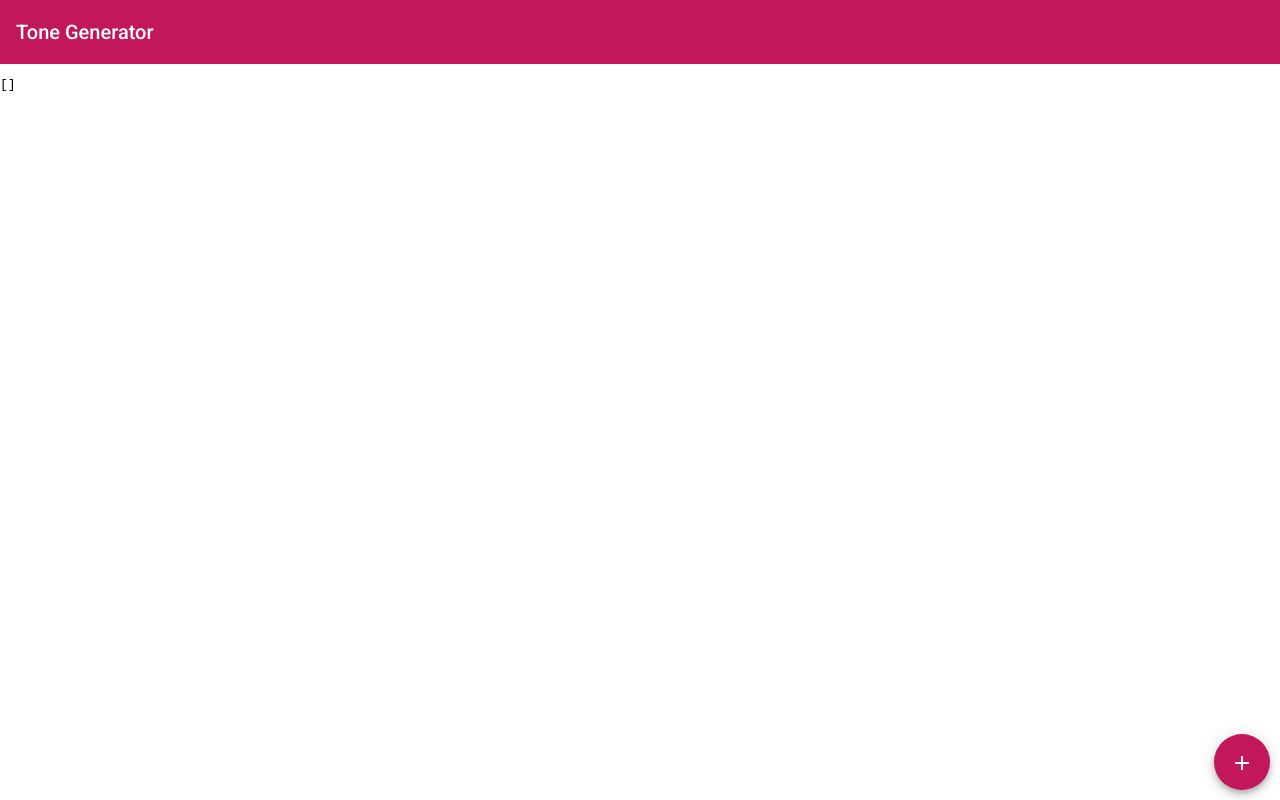
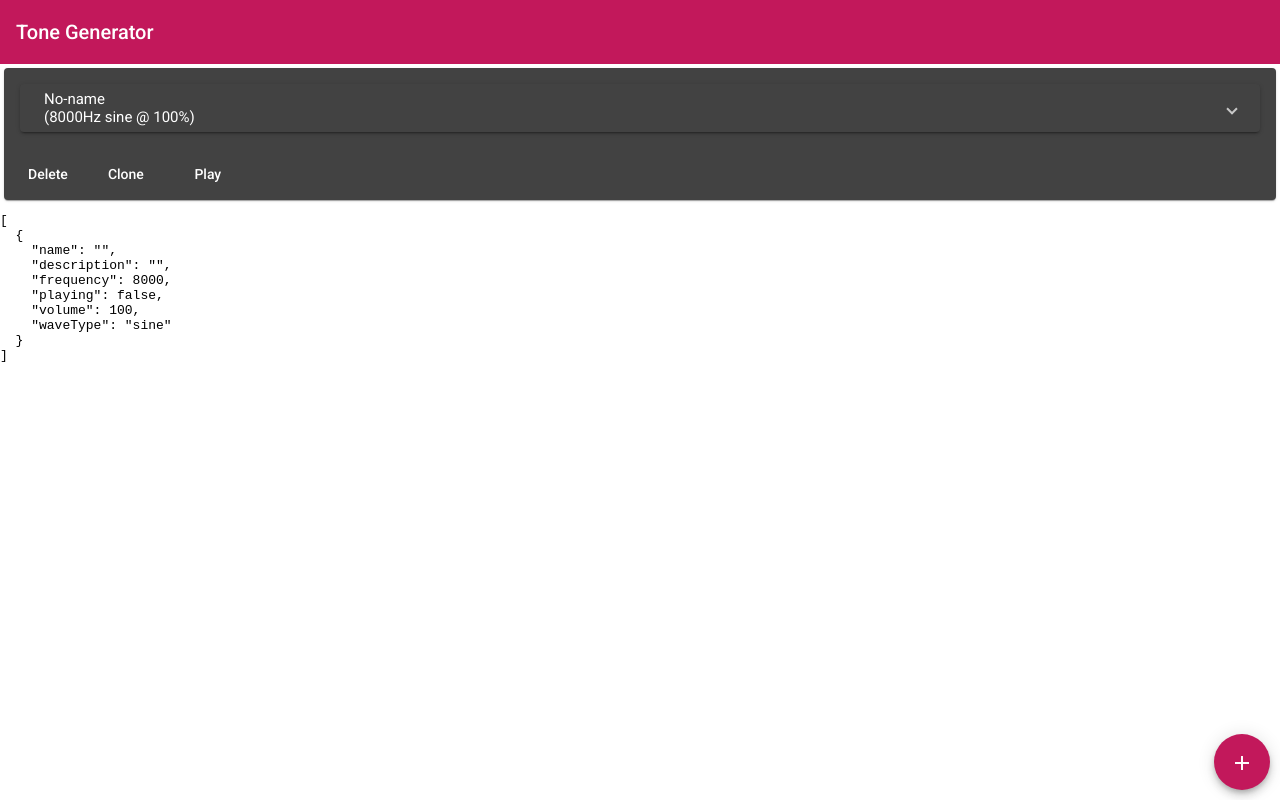
Before and after one commit to LayCraft/tone-generator, an Angular app: page / in a window 1280 px wide. Built offline with nearby package versions, Linux system fonts and the light colour scheme.

Commit message:
default app behaviour

```diff
--- a/src/app/tone-controls/tone-controls.component.html
+++ b/src/app/tone-controls/tone-controls.component.html
@@ -1,4 +1,13 @@
 <div *ngIf="tone">
+  <mat-accordion color="accent">
+    <mat-expansion-panel>
+      <mat-expansion-panel-header>
+        <mat-panel-title>
+          {{tone.name?tone.name:'No-name'}}<br>
+          ({{tone.frequency}}Hz {{tone.waveType}} @ {{tone.volume}}%)
+        </mat-panel-title>
+      </mat-expansion-panel-header>
+
       <mat-form-field appearance="fill" class="wide-slide">
         <mat-label>Name</mat-label>
         <input matInput type="text" [(ngModel)]="tone.name" (input)="onInput()">
@@ -39,4 +48,6 @@
         <mat-slider [(ngModel)]="tone.frequency" (input)="onInput()" class="wide-slide" [max]="20000" [min]="20" [step]="20" [thumbLabel]="true" [tickInterval]="1000">
         </mat-slider>
       </div>
+    </mat-expansion-panel>
+  </mat-accordion>
 </div>
--- a/src/app/tone-list/tone-list.component.html
+++ b/src/app/tone-list/tone-list.component.html
@@ -1,25 +1,13 @@
 <div *ngFor="let tone of tones; let i=index">
   <mat-card>
     <mat-card-content>
-      <mat-accordion color="accent">
-        <mat-expansion-panel>
-          <mat-expansion-panel-header>
-            <mat-panel-title>
-              {{tone.name?tone.name:'No-name'}}<br>
-              ({{tone.frequency}}Hz {{tone.waveType}} @ {{tone.volume}}%)
-            </mat-panel-title>
-          </mat-expansion-panel-header>
-          <!-- This is the tone controls -->
-          <app-tone-controls [tone]="tone" (toneChange)="onChange(i,$event)"></app-tone-controls>
-        </mat-expansion-panel>
-      </mat-accordion>
+      <app-tone-controls [tone]="tone"></app-tone-controls>
     </mat-card-content>
     <mat-card-actions>
       <button mat-button (click)="deleteTone(i)">Delete</button>
       <button mat-button>Clone</button>
       <button mat-raised-button *ngIf="tone.playing" (click)="play(i, false)" color="primary">Stop</button>
       <button mat-button *ngIf="!tone.playing" (click)="play(i,true)">Play</button>
-
     </mat-card-actions>
   </mat-card>
 </div>
--- a/src/app/tone-list/tone-list.component.ts
+++ b/src/app/tone-list/tone-list.component.ts
@@ -13,14 +13,14 @@ export class ToneListComponent implements OnInit {
   constructor() { }
 
   ngOnInit(): void {
+    // be sure there is at least one tone
+    if (this.tones.length === 0) {
+      this.addTone();
+    }
   }
 
   play(index: number, playing: boolean) {
-
-  }
-
-  onChange(index: number, event: ISound) {
-    console.log(index, event);
+    this.tones[index].playing = playing;
   }
 
   deleteTone(index: number) {
```
Lines whose indentation alone changed are shown as unchanged.
